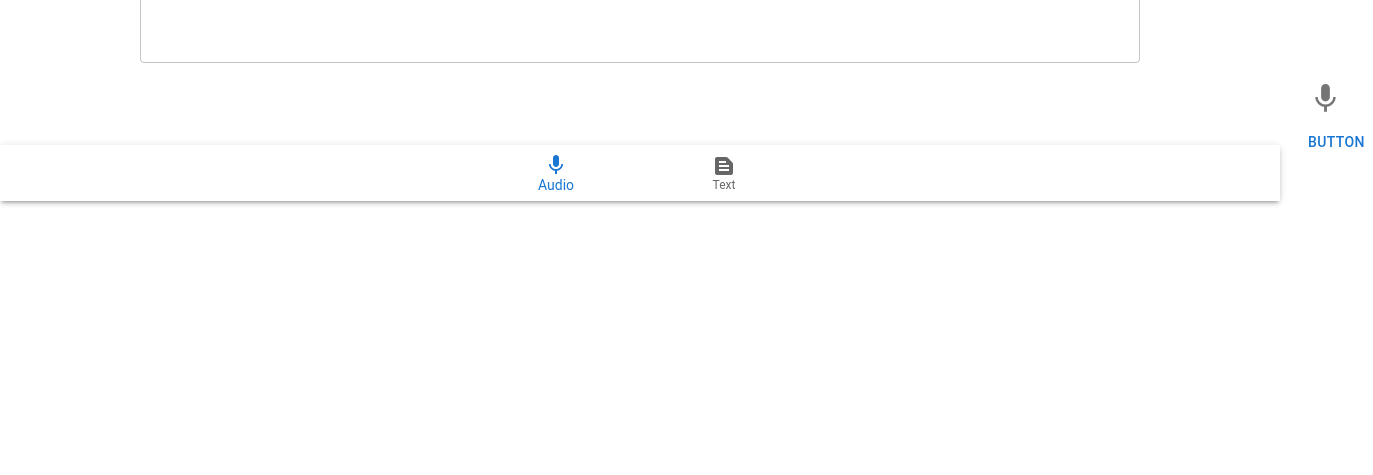
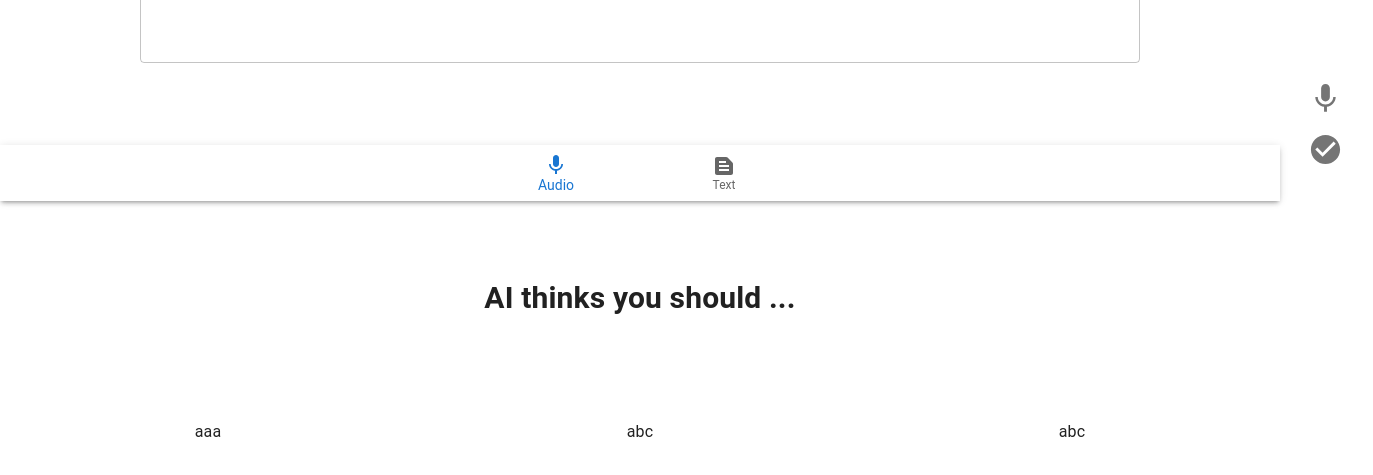
Before and after one commit to senni0418/Friday, a React (Create React App) app in the folder friday/: page /journal in a window 1280 px wide. Shown: the part 599-1074 px from the top of the page, 1373 px wide, since content can reach past the window. Before the commit the page ends 839 px from the top, so only its background shows below. Built offline with nearby package versions, Linux system fonts and the light colour scheme.

Commit message:
add result

```diff
--- a/friday/src/features/JournalAudio.js
+++ b/friday/src/features/JournalAudio.js
@@ -6,7 +6,9 @@ import Box from '@mui/material/Box';
 import MicIcon from '@mui/icons-material/Mic';
 import MicOffRoundedIcon from '@mui/icons-material/MicOffRounded';
 import RecordRTC, { StereoAudioRecorder } from 'recordrtc';
-
+import CheckCircleIcon from '@mui/icons-material/CheckCircle';
+import Grid from '@mui/material/Grid';
+import { palette } from '@mui/system';
 
 let socket;
 let recorder;
@@ -22,6 +24,8 @@ const JournalAudio = () => {
     const [negativeResult, setNegative] = useState('')
 
     const [neutralResult, setNeutral] = useState('')
+
+    const [hasResult, setHasResult] = useState(true)
 
 
     const onClick = () => {
@@ -139,9 +143,32 @@ const JournalAudio = () => {
                 <IconButton aria-label="Mic" component="span" onClick={micOnClick}>
                     {isRecording? <MicOffRoundedIcon sx={{ fontSize: 35 }}/> : <MicIcon sx={{ fontSize: 35 }}/>}
                 </IconButton>
-                <Button onClick={onClick}>Button</Button>
+                <IconButton aria-label="Mic" component="span" onClick={micOnClick}>
+                    <CheckCircleIcon sx={{ fontSize: 35 }}/>
+                </IconButton>
             </div>
-            <div>result here</div>
+            {hasResult ? <div style={{marginTop: '100px'}}>
+                <Box sx={{ typography: 'title', textAlign:'center', fontWeight: 'bold', fontSize: 30 }}>AI thinks you should ...</Box>
+                <div style={{marginTop: '100px'}}>
+                    <Box display="grid" gridTemplateColumns="repeat(12, 1fr)" gap={2}>
+                        <Box gridColumn="span 4">
+                            <div style={{display: 'flex',justifyContent:'center'}}>
+                                aaa
+                            </div>
+                        </Box>
+                        <Box gridColumn="span 4">
+                            <div style={{display: 'flex',justifyContent:'center'}}>
+                                abc
+                            </div>
+                        </Box>
+                        <Box gridColumn="span 4">
+                            <div style={{display: 'flex',justifyContent:'center'}}>
+                                abc
+                            </div>
+                        </Box>
+                    </Box>
+                </div>
+            </div>: <div/>}
         </>
 
     );
```
